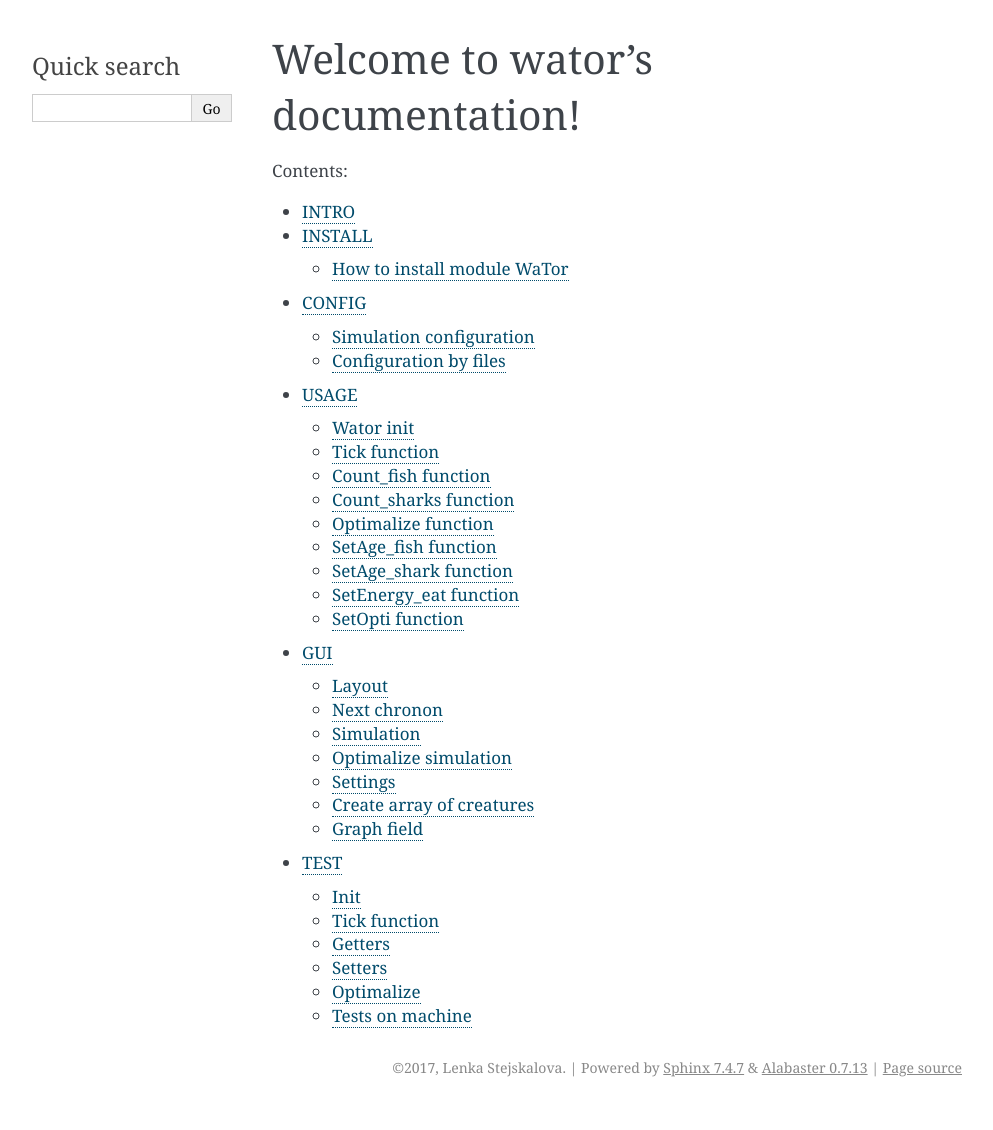
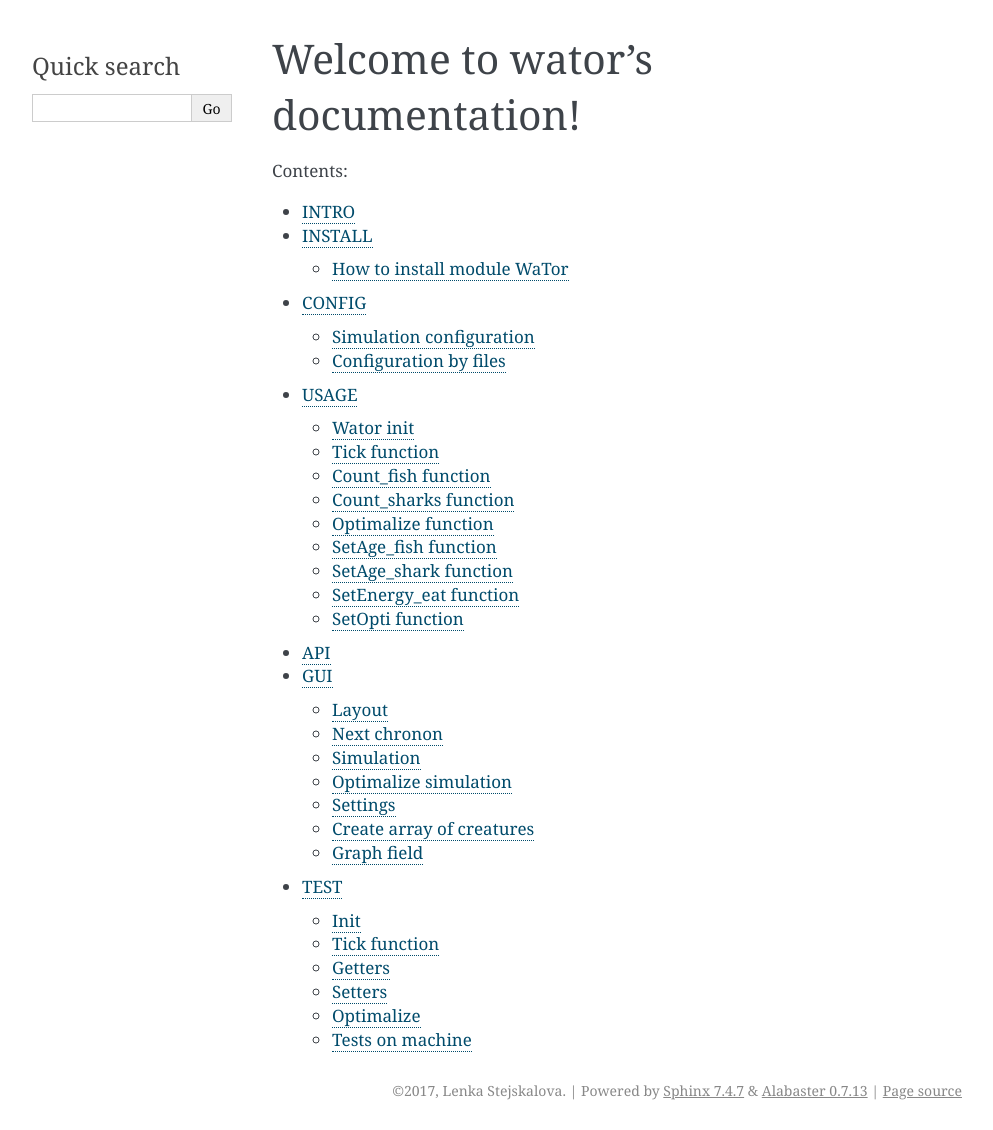
Before and after one commit to stejsle1/semestralni_prace_PYT, a Sphinx documentation site: the page built from docs/index.rst, in a window 1280 px wide. Shown: the whole page, without its empty margins (148-1141 px from the left). Built offline with Sphinx 7.4.7, drawn with Linux system fonts in a browser that asks for light colours; before the commit the page ends 1107 px from its top, so only the background shows below that.

Commit message:
update docs and wator.py

```diff
--- a/docs/conf.py
+++ b/docs/conf.py
@@ -41,7 +41,7 @@ extensions = ['sphinx.ext.autodoc',
     'sphinx.ext.githubpages']
 
 # Add any paths that contain templates here, relative to this directory.
-templates_path = ['_templates']
+#templates_path = ['_templates']
 
 # The suffix(es) of source filenames.
 # You can specify multiple suffix as a list of string:
@@ -101,7 +101,7 @@ html_theme = 'alabaster'
 # Add any paths that contain custom static files (such as style sheets) here,
 # relative to this directory. They are copied after the builtin static files,
 # so a file named "default.css" will overwrite the builtin "default.css".
-html_static_path = ['_static']
+#html_static_path = ['_static']
 
 # Custom sidebar templates, must be a dictionary that maps document names
 # to template names.
--- a/docs/index.rst
+++ b/docs/index.rst
@@ -14,5 +14,6 @@ Welcome to wator's documentation!
    src/install
    src/config
    src/usage
+   src/api
    src/gui
    src/test
```
Also changed, not shown: 1 other file.
